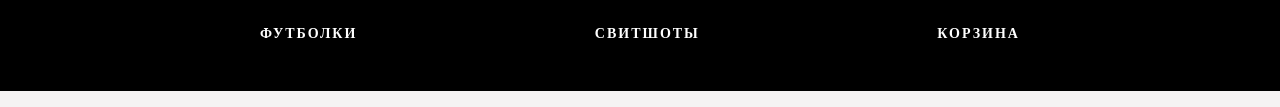
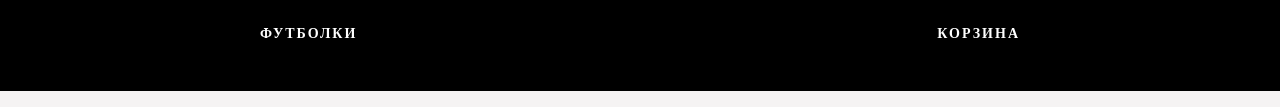
Before and after one commit to folox-12/folox-12.github.io, a plain HTML site: page cart.html in a window 1280 px wide. Shown: the part 203-310 px from the top of the page. Drawn offline with Linux system fonts and the light colour scheme.

Commit message:
Update cart.html

```diff
--- a/cart.html
+++ b/cart.html
@@ -25,9 +25,6 @@
 				<ul class="header__menu">
 					<li class="header__items">
 						<a href="tshirt.html">Футболки</a>
-					</li>
-					<li class="header__items">
-						<a href="jacket.html">Свитшоты</a>
 					</li>
 					<li class="header__items">
 						<a href="cart.html">Корзина</a>
```
